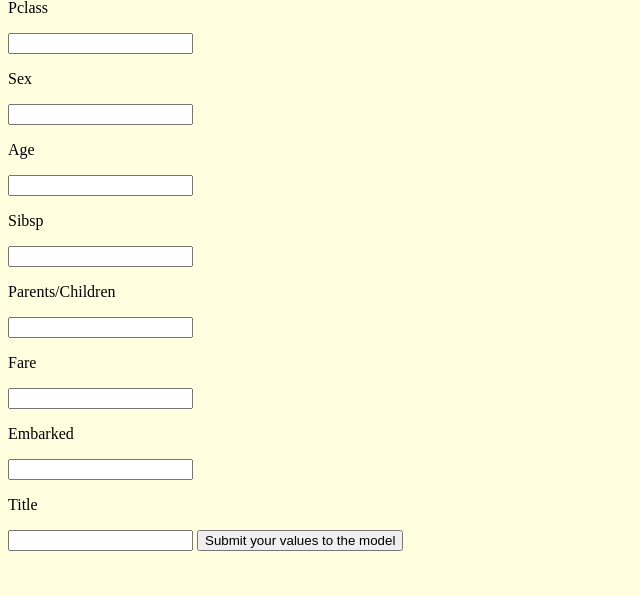
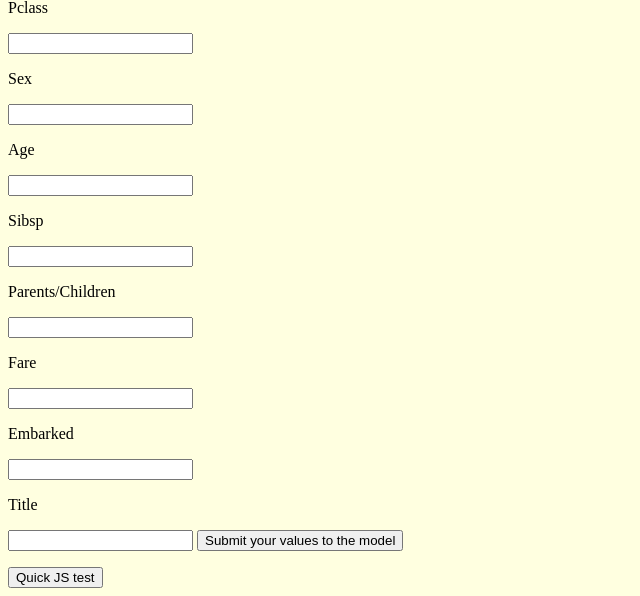
Before and after one commit to mbu1234/unaicorn, a Django app: page / in a window 1280 px wide. Shown: the part 230-826 px from the top of the page, without its empty margins (0-640 px from the left). Before the commit the page ends 781 px from the top, so only its background shows below. Run offline with Django 4.2, Linux system fonts and the light colour scheme.

Commit message:
Adding functionality for a quick JS test

```diff
--- a/titanic/templates/index.html
+++ b/titanic/templates/index.html
@@ -33,6 +33,8 @@
 
       <input type="submit" name="" value="Submit your values to the model">
     </form>
+    <p></p>
+    <button type="button" name="button" onclick = "changeBackground()">Quick JS test</button>
 
 
   <script type="text/javascript" src="{% static 'main.js' %}"></script>
```
